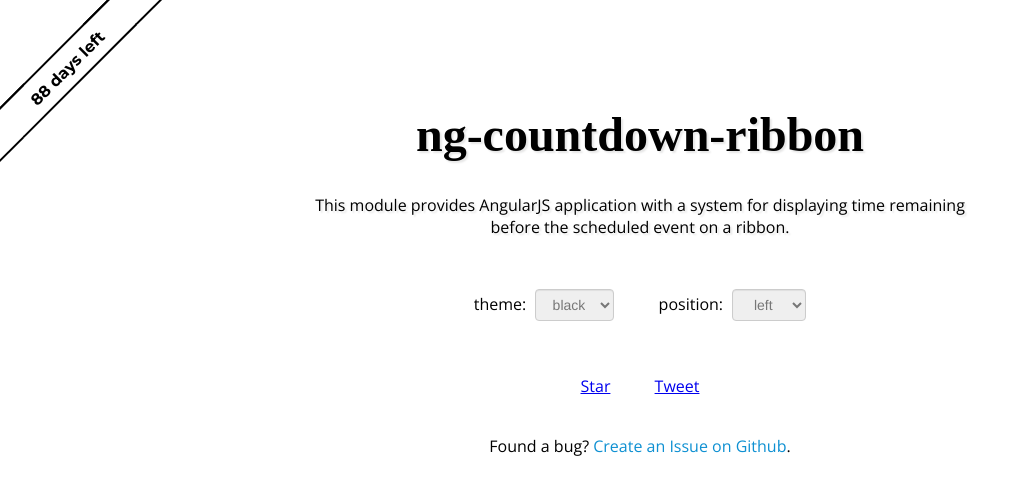
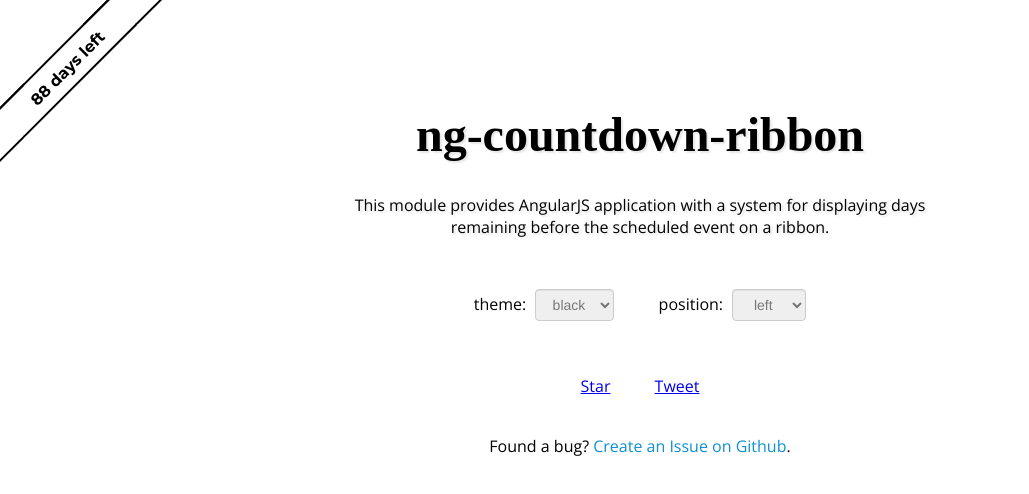
Before and after one commit to PavelDemyanenko/ng-countdown-ribbon, a website: page demo/index.html in a window 1280 px wide. Shown: the whole page, without its empty margins (0-1029 px from the left). Drawn offline with nearby package versions, Linux system fonts and the light colour scheme; a web font is replaced by a local one.

Commit message:
Update description.

```diff
--- a/bower.json
+++ b/bower.json
@@ -4,7 +4,7 @@
   "authors": [
     "Pavel Demyanenko <mail@paveldemyanenko.com>"
   ],
-  "description": "A simple module for displaying time remaining before the scheduled event on a ribbon.",
+  "description": "A simple module for displaying days remaining before the scheduled event on a ribbon.",
   "main": [
     "./src/scripts/ng-countdown-ribbon.js",
     "./src/styles/ng-countdown-ribbon.css"
--- a/demo/index.html
+++ b/demo/index.html
@@ -19,7 +19,7 @@
 <body ng-controller="MainCtrl">
     <header>
         <h1>ng-countdown-ribbon</h1>
-        <h2>This module provides AngularJS application with a system for displaying time remaining before the scheduled event on a ribbon.</h2>
+        <h2>This module provides AngularJS application with a system for displaying days remaining before the scheduled event on a ribbon.</h2>
     </header>
 
     <div class="main">
--- a/package.json
+++ b/package.json
@@ -1,7 +1,7 @@
 {
   "name": "ng-countdown-ribbon",
   "version": "0.1.0",
-  "description": "A simple module for displaying time remaining before the scheduled event on a ribbon.",
+  "description": "A simple module for displaying days remaining before the scheduled event on a ribbon.",
   "main": "./src/scripts/ng-countdown-ribbon.js",
   "scripts": {
     "test": "echo \"Error: no test specified\" && exit 1"
```
Also changed, not shown: README.md.
